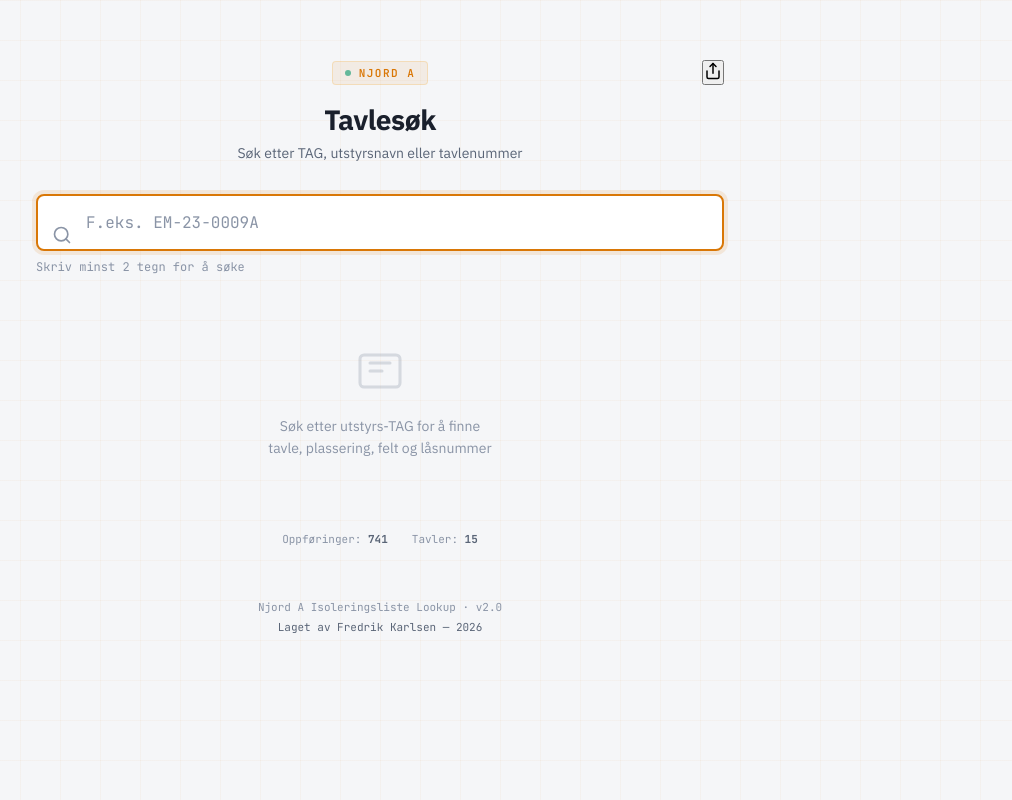
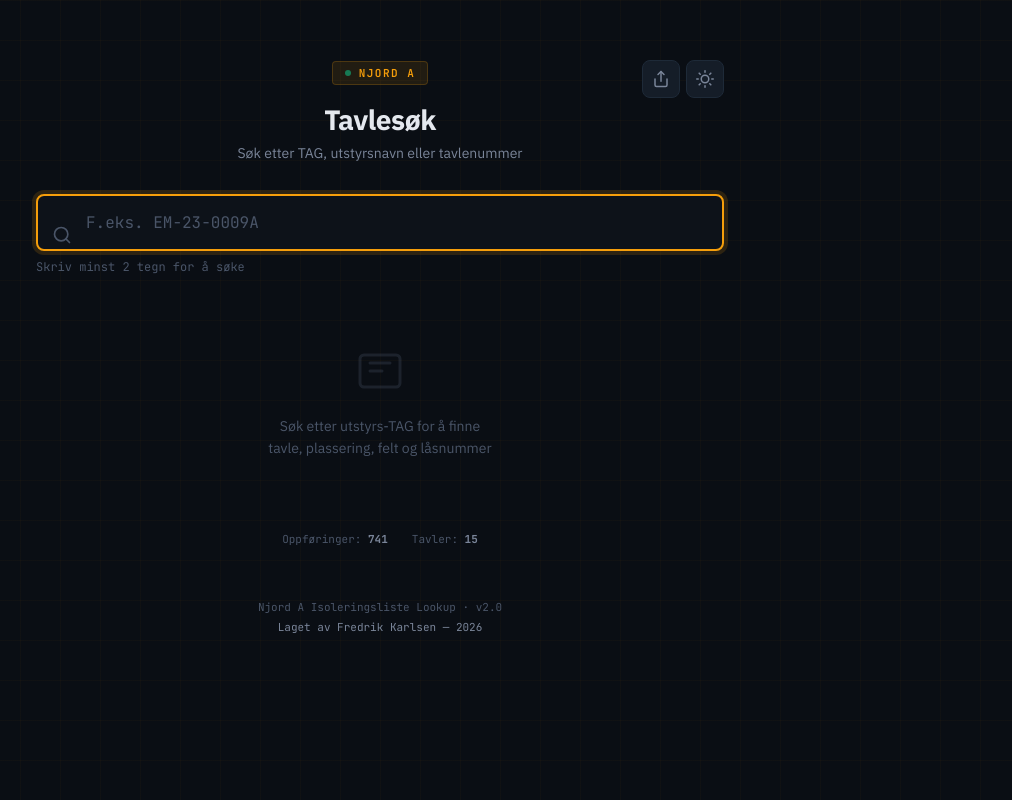
Before and after one commit to frekarlsen/njord-lookup-v2, a Flask app: page / in a window 1280 px wide. Shown: the whole page, without its empty margins (260-1272 px from the left). Run offline with Flask 3, Linux system fonts and the light colour scheme.

Commit message:
Update index.html

```diff
--- a/templates/index.html
+++ b/templates/index.html
@@ -7,7 +7,34 @@
     <link rel="preconnect" href="https://fonts.googleapis.com">
     <link href="https://fonts.googleapis.com/css2?family=JetBrains+Mono:wght@400;500;600;700&family=IBM+Plex+Sans:wght@300;400;500;600;700&display=swap" rel="stylesheet">
     <style>
-        :root {
+        :root[data-theme="dark"] {
+            --bg-primary: #0a0e14;
+            --bg-secondary: #111820;
+            --bg-card: #151d28;
+            --bg-input: #0d1219;
+            --border: #1e2a38;
+            --text-primary: #e4e8ee;
+            --text-secondary: #7a8599;
+            --text-muted: #4a5568;
+            --accent: #f59e0b;
+            --accent-dim: #b47208;
+            --accent-glow: rgba(245, 158, 11, 0.15);
+            --success: #10b981;
+            --danger: #ef4444;
+            --tag-bg: rgba(245, 158, 11, 0.1);
+            --grid-color: rgba(245, 158, 11, 0.03);
+            --pin-bg: #1a2332;
+            --pin-border: #253347;
+            --mark-bg: rgba(245, 158, 11, 0.15);
+            --mark-color: #f59e0b;
+            --history-hover: rgba(255,255,255,0.04);
+            --share-bg: #0f1a24;
+            --share-border: #1a3a50;
+            --share-glow: rgba(59, 130, 246, 0.12);
+            --share-accent: #3b82f6;
+        }
+
+        :root[data-theme="light"] {
             --bg-primary: #f5f6f8;
             --bg-secondary: #ebedf0;
             --bg-card: #ffffff;
@@ -78,6 +105,21 @@
             right: 0;
             display: flex;
             gap: 6px;
+        }
+
+        .theme-toggle, .share-toggle {
+            background: var(--bg-card);
+            border: 1px solid var(--border);
+            border-radius: 8px;
+            padding: 8px;
+            cursor: pointer;
+            color: var(--text-secondary);
+            transition: all 0.2s;
+            display: flex;
+            align-items: center;
+            justify-content: center;
+            width: 38px;
+            height: 38px;
         }
 
         .theme-toggle:hover { border-color: var(--accent); color: var(--accent); }
@@ -675,6 +717,18 @@
                         <line x1="12" y1="2" x2="12" y2="15"></line>
                     </svg>
                 </button>
+                <button class="theme-toggle" id="themeToggle" title="Bytt tema">
+                    <svg id="iconSun" viewBox="0 0 24 24" fill="none" stroke="currentColor" stroke-width="2" stroke-linecap="round" stroke-linejoin="round">
+                        <circle cx="12" cy="12" r="5"></circle>
+                        <line x1="12" y1="1" x2="12" y2="3"></line><line x1="12" y1="21" x2="12" y2="23"></line>
+                        <line x1="4.22" y1="4.22" x2="5.64" y2="5.64"></line><line x1="18.36" y1="18.36" x2="19.78" y2="19.78"></line>
+                        <line x1="1" y1="12" x2="3" y2="12"></line><line x1="21" y1="12" x2="23" y2="12"></line>
+                        <line x1="4.22" y1="19.78" x2="5.64" y2="18.36"></line><line x1="18.36" y1="5.64" x2="19.78" y2="4.22"></line>
+                    </svg>
+                    <svg id="iconMoon" viewBox="0 0 24 24" fill="none" stroke="currentColor" stroke-width="2" stroke-linecap="round" stroke-linejoin="round" style="display:none;">
+                        <path d="M21 12.79A9 9 0 1 1 11.21 3 7 7 0 0 0 21 12.79z"></path>
+                    </svg>
+                </button>
             </div>
             <div class="header-badge">
                 <span class="dot"></span>
@@ -832,6 +886,22 @@
         const historyList = document.getElementById('historyList');
 
         let debounceTimer = null;
+
+        // ── Theme ──
+        const savedTheme = localStorage.getItem('njord-theme') || 'dark';
+        setTheme(savedTheme);
+
+        document.getElementById('themeToggle').addEventListener('click', () => {
+            const current = document.documentElement.getAttribute('data-theme');
+            setTheme(current === 'dark' ? 'light' : 'dark');
+        });
+
+        function setTheme(theme) {
+            document.documentElement.setAttribute('data-theme', theme);
+            localStorage.setItem('njord-theme', theme);
+            document.getElementById('iconSun').style.display = theme === 'dark' ? 'block' : 'none';
+            document.getElementById('iconMoon').style.display = theme === 'light' ? 'block' : 'none';
+        }
 
         // ── Toast ──
         function showToast(msg, duration = 2500) {
```
